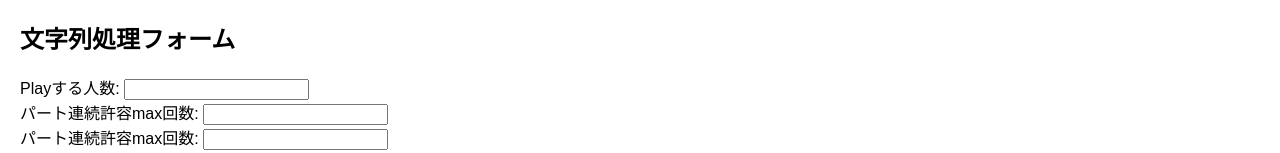
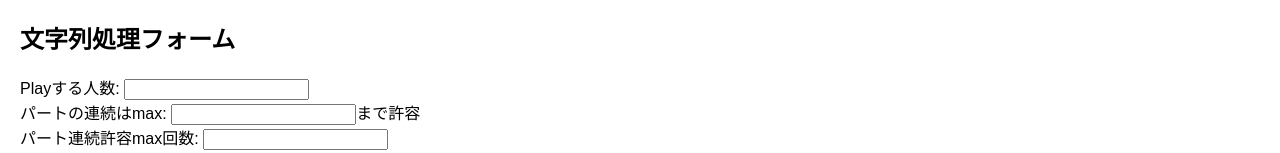
Before and after one commit to L1-JX-Diping/test-site, a plain HTML site: page index.html in a window 1280 px wide. Shown: the top 153 px of the page. Drawn offline with Linux system fonts and the light colour scheme.

Commit message:
Update index.html

```diff
--- a/index.html
+++ b/index.html
@@ -14,7 +14,7 @@
     <h2>文字列処理フォーム</h2>
     <form id="inputForm">
         <label>Playする人数: <input type="number" id="num1"></label><br>
-        <label>パート連続許容max回数: <input type="number" id="num2"></label><br>
+        <label>パートの連続はmax: <input type="number" id="num2">まで許容</label><br>
         <label>パート連続許容max回数: <input type="number" id="num3"></label><br>
         <label>文章（1000文字以内）:</label><br>
         <textarea id="textInput" maxlength="1000"></textarea><br>
```
